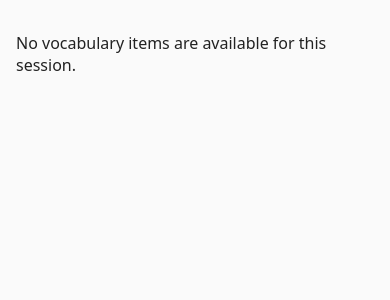
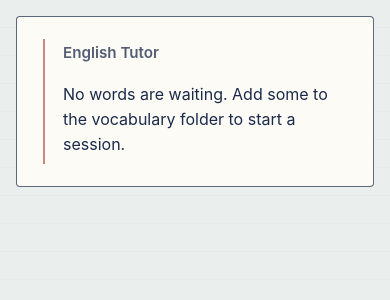
Before and after one commit to bracken1022/english_words_recall, a Flask app: page / in a window 390 px wide. Shown: the top 300 px of the page. Run offline with Flask 3, Linux system fonts and the light colour scheme; data that the repository does not hold is empty.

Commit message:
Redesign web UI around a vocabulary-notebook concept
Reframes the drill as an index card on ruled exercise-book paper: a
blue-black ink/paper palette, a red margin rule down the card's left
edge, underline-style inputs, and a double-underlined target word,
instead of default form-field styling.

The correct/incorrect grading moment becomes a red-stamped ✓/✗ badge
using one ink color for both outcomes (distinguished by symbol, not
color), with a light landing animation that respects
prefers-reduced-motion. Adds a dark-mode palette and small
accessibility touches (aria-live regions, visible focus states).

All existing element IDs/classes and the [hidden] override the static-
asset tests depend on are preserved; app.js gains only an additive
data-state attribute on the feedback result for styling hooks.

Co-Authored-By: Claude Sonnet 5 <noreply@anthropic.com>

```diff
--- a/src/web/static/app.js
+++ b/src/web/static/app.js
@@ -74,19 +74,25 @@
 
   function renderFeedback(feedback) {
     let text;
+    let state;
     if (!feedback.available) {
       text = "Sorry, sentence correction is unavailable right now.";
+      state = "unavailable";
     } else if (feedback.uses_expression === false) {
       text = "Your sentence does not use the target expression.";
+      state = "missing";
     } else if (feedback.needs_correction) {
       text = `Corrected: ${feedback.corrected}`;
       if (feedback.explanation) {
         text += ` — ${feedback.explanation}`;
       }
+      state = "corrected";
     } else {
       text = "Your sentence is already correct and natural.";
+      state = "clean";
     }
     feedbackResultEl.textContent = text;
+    feedbackResultEl.dataset.state = state;
   }
 
   async function fetchState() {
--- a/src/web/static/style.css
+++ b/src/web/static/style.css
@@ -1,5 +1,28 @@
 *, *::before, *::after {
   box-sizing: border-box;
+}
+
+:root {
+  --paper: #eaeeec;
+  --card: #fcfbf6;
+  --ink-rgb: 27, 42, 74;
+  --red: #a8281f;
+  --red-tint: #f5e4e1;
+  --rule: #c7cdcb;
+
+  --font-serif: "Songti SC", "STSong", "Noto Serif SC", Georgia, "Times New Roman", serif;
+  --font-sans: -apple-system, BlinkMacSystemFont, "PingFang SC", "Microsoft YaHei", "Segoe UI", system-ui, sans-serif;
+}
+
+@media (prefers-color-scheme: dark) {
+  :root {
+    --paper: #12161c;
+    --card: #1b222b;
+    --ink-rgb: 231, 227, 214;
+    --red: #e5573e;
+    --red-tint: #3a241f;
+    --rule: #333e48;
+  }
 }
 
 /* Restores the HTML `hidden` attribute's guarantee: without this, an
@@ -13,12 +36,26 @@
   display: none !important;
 }
 
+html {
+  background: var(--paper);
+}
+
 body {
-  font-family: system-ui, sans-serif;
+  font-family: var(--font-sans);
   margin: 0;
   padding: 0;
-  background: #fafafa;
-  color: #222;
+  min-height: 100vh;
+  background-color: var(--paper);
+  /* Faint ruled-paper texture behind the card — an exercise-book page,
+     not a decorative pattern; kept low-contrast enough to never compete
+     with content sitting on the solid card surface above it. */
+  background-image: repeating-linear-gradient(
+    to bottom,
+    transparent 0,
+    transparent 27px,
+    rgba(var(--ink-rgb), 0.05) 28px
+  );
+  color: rgb(var(--ink-rgb));
 }
 
 /* Mobile-first base layout: single column, full width, generous padding
@@ -29,6 +66,48 @@ body {
   max-width: 100%;
 }
 
+.sheet {
+  position: relative;
+  background: var(--card);
+  border: 1px solid rgba(var(--ink-rgb), 0.7);
+  border-radius: 4px;
+}
+
+/* The margin rule printed down the left edge of Chinese school exercise
+   paper — a real, recognizable device from the subject's own materials,
+   not an arbitrary accent line. */
+.sheet::before {
+  content: "";
+  position: absolute;
+  top: 22px;
+  bottom: 22px;
+  left: 26px;
+  width: 2px;
+  background: var(--red);
+  opacity: 0.55;
+}
+
+.sheet__content {
+  display: flex;
+  flex-direction: column;
+  gap: 20px;
+  padding: 26px 22px 30px 46px;
+}
+
+.letterhead {
+  margin: 0;
+  font-size: 0.95rem;
+  font-weight: 600;
+  color: rgba(var(--ink-rgb), 0.75);
+}
+
+.prose {
+  margin: 0;
+  font-size: 1rem;
+  line-height: 1.55;
+  color: rgb(var(--ink-rgb));
+}
+
 section {
   display: flex;
   flex-direction: column;
--- a/src/web/templates/index.html
+++ b/src/web/templates/index.html
@@ -8,45 +8,53 @@
 </head>
 <body>
   <main id="app">
+    <div class="sheet">
+      <div class="sheet__content">
+        <p class="letterhead">English Tutor</p>
+
         <div id="warnings" class="warnings" hidden></div>
 
         <section id="empty-view" hidden>
-      <p>No vocabulary items are available for this session.</p>
+          <p class="prose">No words are waiting. Add some to the vocabulary folder to start a session.</p>
         </section>
 
         <section id="complete-view" hidden>
-      <p>Session complete — you've gone through every item.</p>
+          <div class="stamp stamp--done" aria-hidden="true">done</div>
+          <p class="prose">Session complete — you've gone through every word.</p>
         </section>
 
         <section id="recall-view" hidden>
-      <p class="meaning">Chinese meaning: <span id="chinese"></span></p>
+          <p class="meaning"><span id="chinese"></span></p>
           <form id="answer-form">
-        <label for="answer-input">Your answer (English):</label>
+            <label for="answer-input">Write the English word</label>
             <div class="field-row">
-          <input id="answer-input" name="answer" type="text" autocomplete="off">
-          <button type="submit">Submit</button>
+              <input id="answer-input" name="answer" type="text" autocomplete="off" autocapitalize="off" spellcheck="false">
+              <button type="submit">Check</button>
             </div>
           </form>
         </section>
 
-    <p id="word-feedback" hidden></p>
+        <p id="word-feedback" aria-live="polite" hidden></p>
 
         <section id="sentence-view" hidden>
-      <p>Write a sentence using "<span id="target-expression"></span>":</p>
+          <p class="prose">Write a sentence using</p>
+          <p class="target-slot"><span id="target-expression"></span></p>
           <form id="sentence-form">
-        <label for="sentence-input">Your sentence:</label>
+            <label for="sentence-input">Your sentence</label>
             <div class="field-row">
-          <input id="sentence-input" name="sentence" type="text" autocomplete="off">
-          <button type="submit">Submit</button>
+              <input id="sentence-input" name="sentence" type="text" autocomplete="off" spellcheck="false">
+              <button type="submit">Review</button>
             </div>
           </form>
-      <div id="spinner" class="spinner" hidden aria-live="polite">Reviewing your sentence...</div>
+          <div id="spinner" class="spinner" hidden aria-live="polite"><span class="spinner__dot" aria-hidden="true"></span>Reviewing your sentence...</div>
         </section>
 
         <section id="feedback-view" hidden>
-      <div id="feedback-result"></div>
+          <div id="feedback-result" aria-live="polite"></div>
           <button id="continue-button" type="button">Continue</button>
         </section>
+      </div>
+    </div>
   </main>
 
   <script src="{{ url_for('static', filename='app.js') }}"></script>
```
Also changed, not shown: other parts of src/web/static/style.css (+196 -40 lines). Lines whose indentation alone changed are shown as unchanged.
